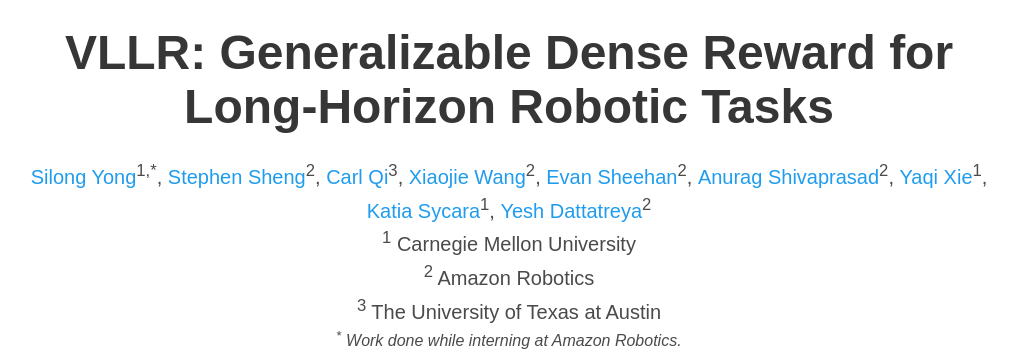
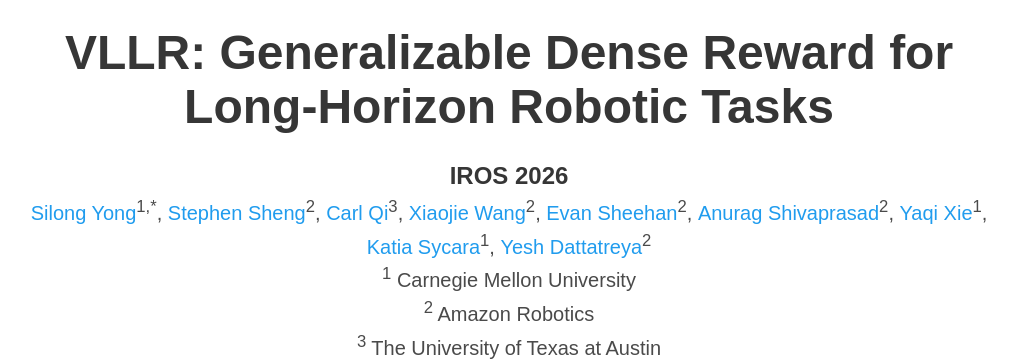
Before and after one commit to SilongYong/vllr_project_page, a plain HTML site: page index.html in a window 1280 px wide. Shown: the part 74-433 px from the top of the page, without its empty margins (131-1148 px from the left). Drawn offline with nearby package versions, Linux system fonts and the light colour scheme; some icons are missing; a web font is replaced by a local one.

Commit message:
Add IROS 2026 venue

```diff
--- a/index.html
+++ b/index.html
@@ -69,6 +69,9 @@
       <div class="columns is-centered">
         <div class="column has-text-centered">
           <h1 class="title is-1 publication-title">VLLR: Generalizable Dense Reward for Long-Horizon Robotic Tasks</h1>
+          <div class="is-size-4 publication-authors">
+            <span class="author-block"><strong>IROS 2026</strong></span>
+          </div>
           <div class="is-size-5 publication-authors">
             <span class="author-block">
               <a href="https://silongyong.github.io/">Silong Yong</a><sup>1,*</sup>,</span>
```
